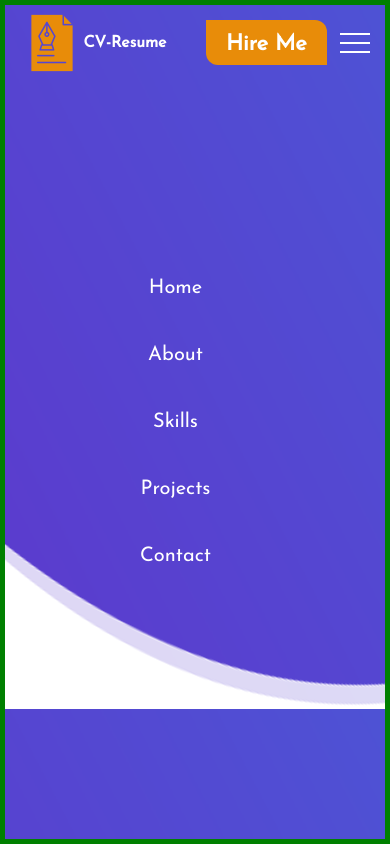
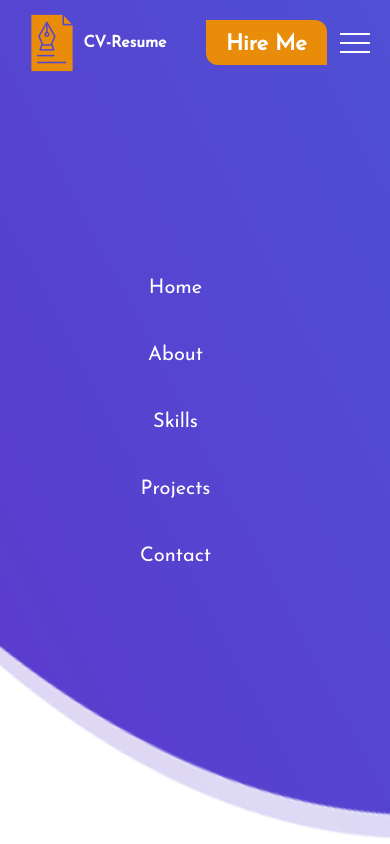
Before and after one commit to SurajPhulara/portfolio, a React (Create React App) app: page / in a window 390 px wide. Shown: the top 844 px of the page. Built offline with nearby package versions, Linux system fonts and the light colour scheme; the HTML template or start-up script is replaced by a standard one.

Commit message:
updated responsive bits of code

```diff
--- a/src/components/Navbar/Navbar.css
+++ b/src/components/Navbar/Navbar.css
@@ -61,20 +61,19 @@
     align-items: center;
     gap: 2vh;
     font-size: 22px;
+    background-repeat: no-repeat;
+    background-size: cover;
     /* position: fixed;
     left: 0;
     width: 100vw;
     height: 100vh;
     background: inherit;
     justify-content: center;
-    background-repeat: no-repeat;
-    background-size: cover;
     overflow: hidden;
     padding: 0;
     box-sizing: border-box; */
 
     animation: slideIn 0.3s forwards;
-    border: 5px solid green;
     backdrop-filter: blur(10px);
     box-sizing: border-box;
 
--- a/src/pages/Home/Home.css
+++ b/src/pages/Home/Home.css
@@ -68,9 +68,10 @@
 }
 
 #about-me{
-    /* padding: 0 5vw; */
+    padding: 0 0 0 2vw;
     /* height: fit-content; */
     height: 45rem;
+    gap: 20px;
     /* height: 100vh; */
 }
 
@@ -80,7 +81,6 @@
         min-height: fit-content;
         height: fit-content;
         justify-content: space-between;
-        border: 5px solid green;
     }
 
     #about-me .left{
```
